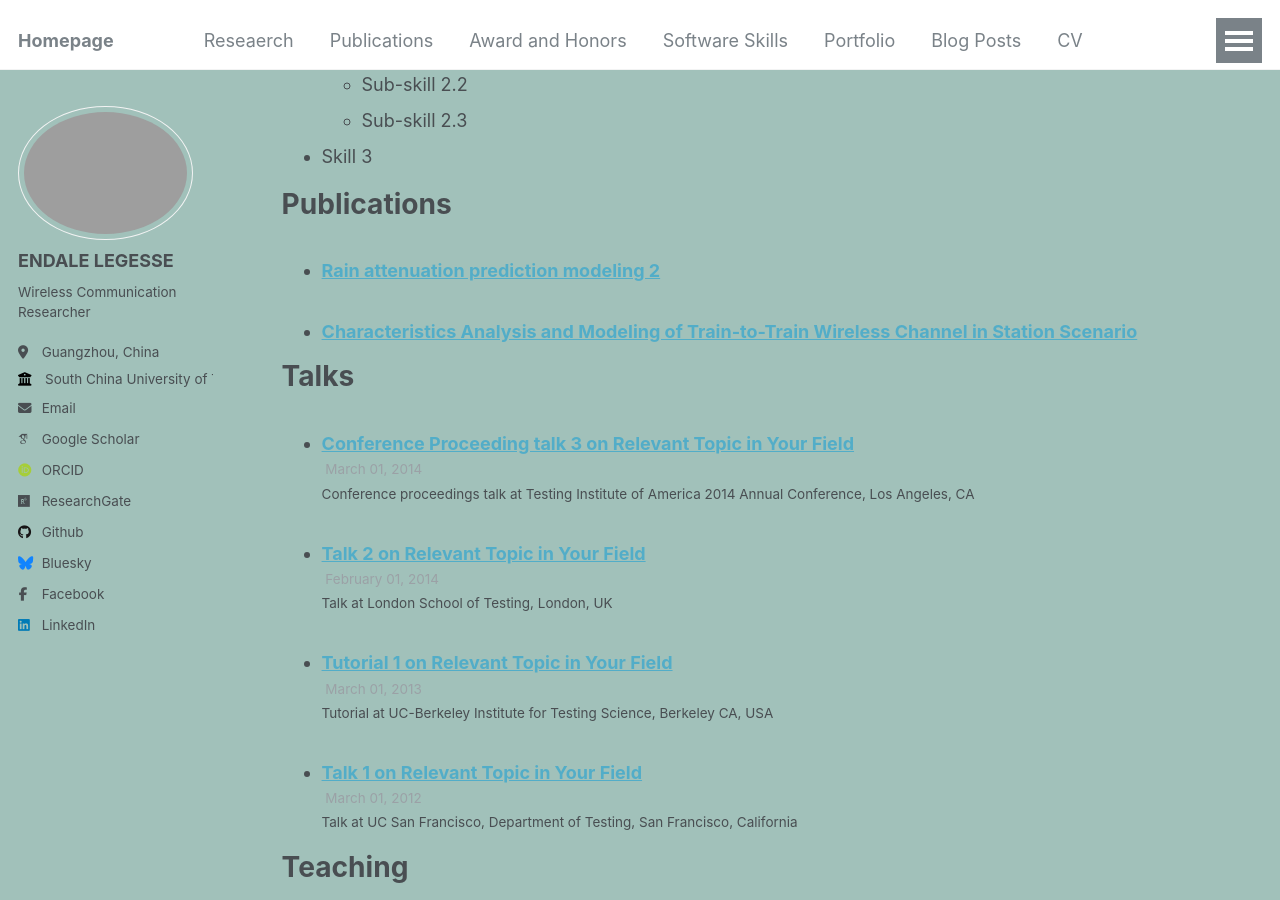
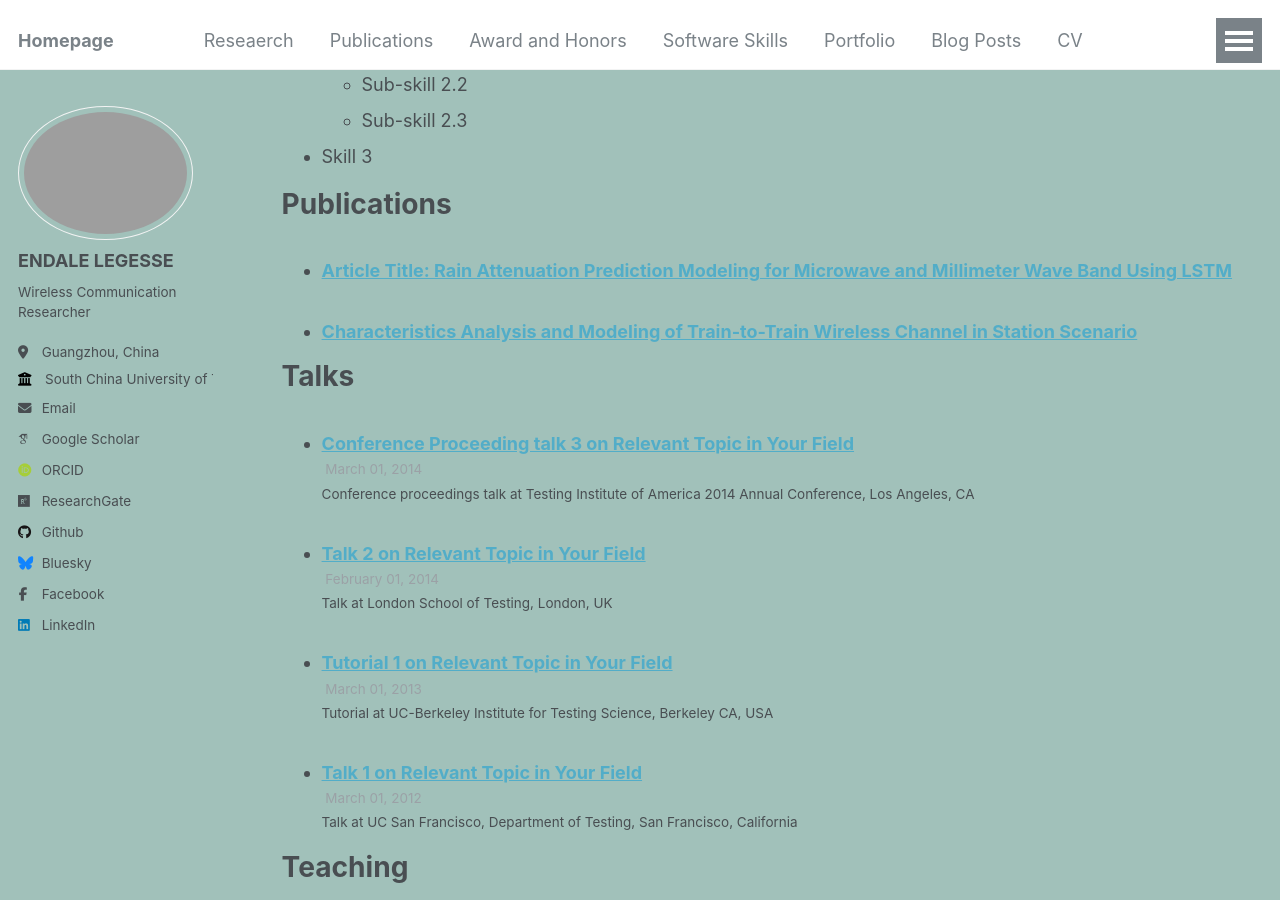
Before and after one commit to endalelegesse/endalelegesse.github.io, a Jekyll site: the page built from _pages/cv.md, in a window 1280 px wide and 900 px high, scrolled down 899 px. Built offline with Jekyll 4.4.1, drawn with Linux system fonts in a browser that asks for light colours; some web fonts are replaced.

Commit message:
changes made

```diff
--- a/_publications/2024-08-12-Rain Attenuation Prediction Modeling-2.md
+++ b/_publications/2024-08-12-Rain Attenuation Prediction Modeling-2.md
@@ -1,6 +1,6 @@
 ---
-PublicationTitle: "2024 4th International Conference on Machine Learning and Intelligent Systems Engineering (MLISE)"
-Articletitle: "Rain Attenuation Prediction Modeling for Microwave and Millimeter Wave Band Using LSTM"
+title: "Publication Title: 2024 4th International Conference on Machine Learning and Intelligent Systems Engineering (MLISE)"
+title: "Article Title: Rain Attenuation Prediction Modeling for Microwave and Millimeter Wave Band Using LSTM"
 collection: publications
 permalink: /publication/2024-08-12-Rain Attenuation Prediction Modeling-2
 date: 2024-08-12
```
